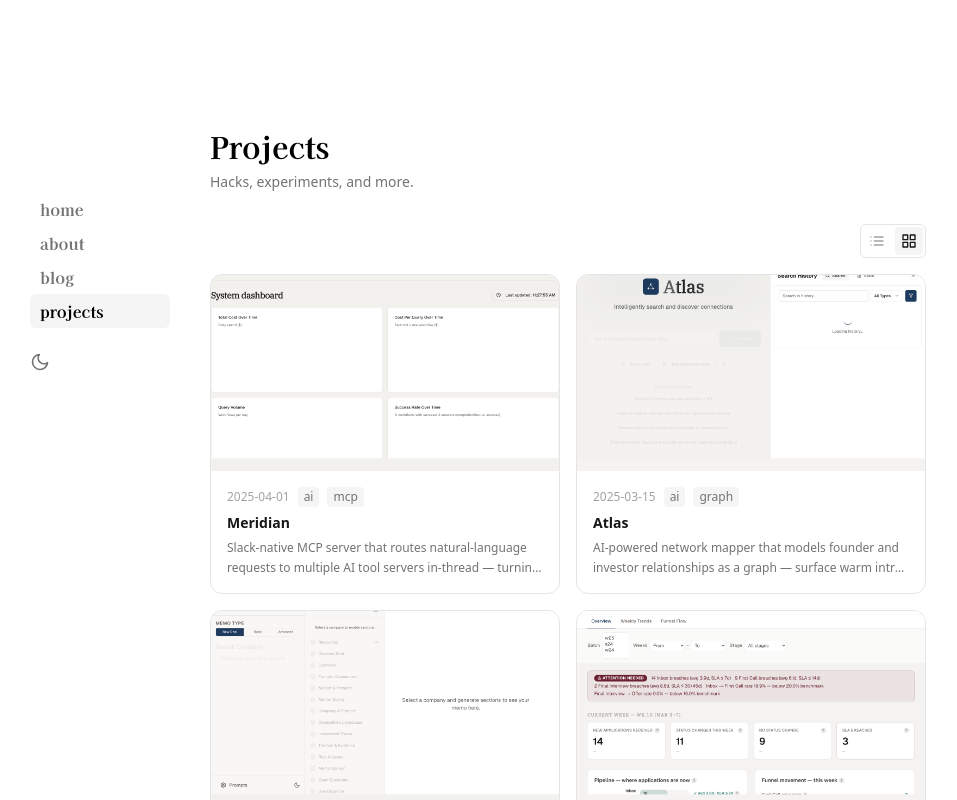
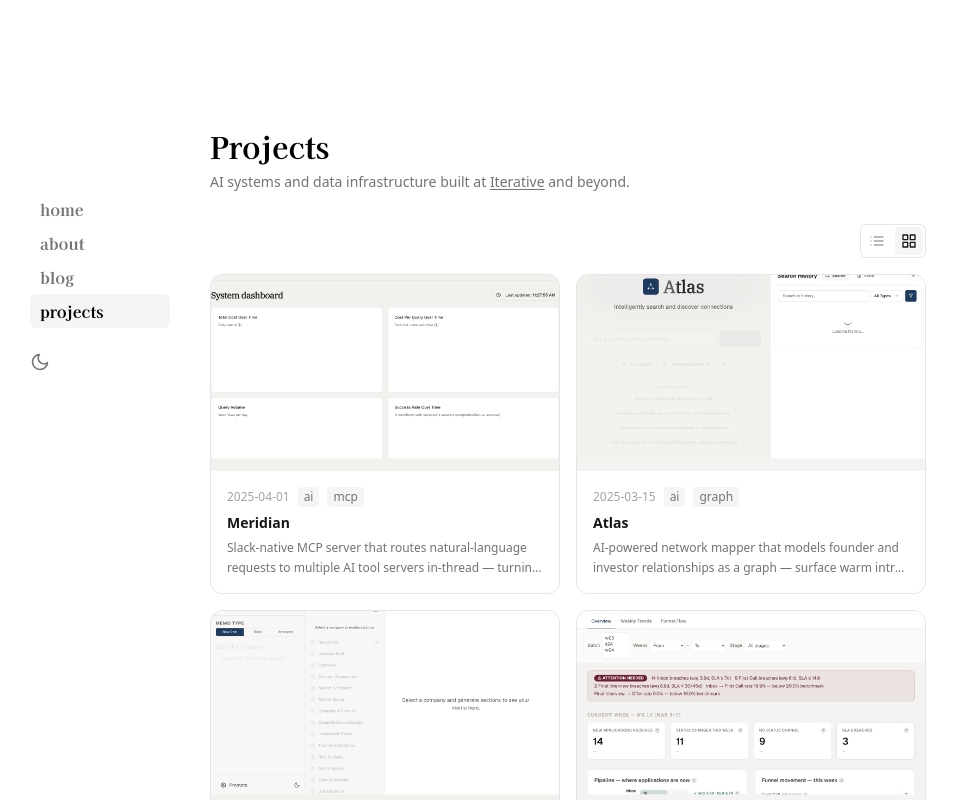
Before and after one commit to codebyshennan/portfolio, a Next.js app: page /projects in a window 1280 px wide. Shown: the top 800 px of the page, without its empty margins (162-1119 px from the left). Built offline with nearby package versions, Linux system fonts and the light colour scheme.

Commit message:
checkpoint: edit /Users/wongshennan/Documents/personal/portfolio/app/projects/page.tsx

```diff
--- a/app/projects/page.tsx
+++ b/app/projects/page.tsx
@@ -18,7 +18,11 @@
     <section>
       <h1 className="font-bold text-3xl font-serif mb-2">Projects</h1>
       <p className="text-neutral-500 dark:text-neutral-400 text-sm mb-8">
-        Hacks, experiments, and more.
+        AI systems and data infrastructure built at{" "}
+        <a href="https://iterative.vc" target="_blank" rel="noopener noreferrer" className="underline underline-offset-2 hover:text-neutral-700 dark:hover:text-neutral-300 transition-colors">
+          Iterative
+        </a>
+        {" "}and beyond.
       </p>
 
       <PostList posts={posts} basePath="/projects" />
```
